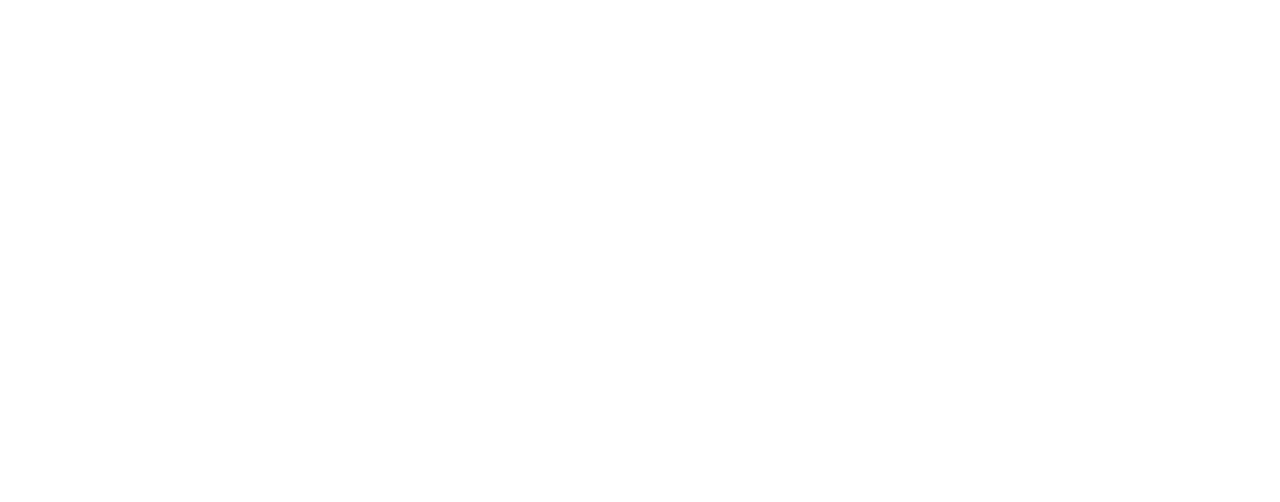
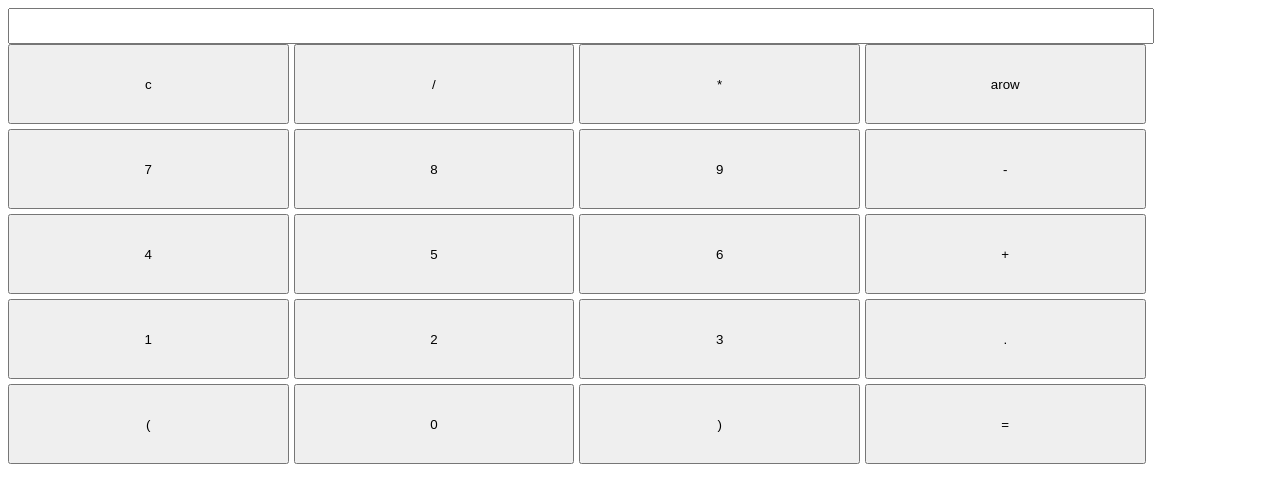
Before and after one commit to acciojob/calculator-Skyer3108, a website: page main.html in a window 1280 px wide. Drawn offline with Linux system fonts and the light colour scheme.

Commit message:
created a submission

```diff
--- a/main.html
+++ b/main.html
@@ -8,9 +8,46 @@
 
 <body>
 	<!-- the entire body must be written by student -->
+<div id='cal'>
+
+	<input type='text' id='input' readonly>
+
+	<div class='btn'>
+		<button id='clear'>c</button>
+		<button id='divide'>/</button>
+		<button id='mutiply'>*</button>
+		<button id='clear'>arow</button>
+		<button id='block7'>7</button>
+		<button id='block8'>8</button>
+		<button id='block9'>9</button>
+		<button id='minus'>-</button>
+		<button id='block4'>4</button>
+		<button id='block5'>5</button>
+		<button id='block6'>6</button>
+		<button id='plus'>+</button>
+		<button id='block1'>1</button>
+		<button id='block2'>2</button>
+
+		<button id='block3'>3</button>
+		<button id='dot'>.</button>
+		<button id=''>(</button>
+		<button id='block0'>0</button>
+		<button id='clear'>)</button>
+		<button id='ans'>=</button>
+
+
+	</div>
+
+</div>
+
+
+
     <script type="text/javascript" src="./script.js">
 </script>
 
 </body>
 
+
+
+
 </html>
--- a/script.js
+++ b/script.js
@@ -1 +1,30 @@
 //your code here
+const input=document.getElementById('input')
+const bottons=document.querySelectorAll('button')
+
+
+bottons.forEach((button)=>{
+	button.addEventListener('click',()=>{
+
+		if(button.id==='clear'){
+			input.value=''
+		}
+
+		else if(button.id==='ans'){
+
+			try{
+				input.value=eval(input.value)
+			}
+			catch(error){
+
+			}
+		}
+
+		else{
+			input.value+=button.textContent
+		}
+
+
+
+	})
+})
--- a/styles.css
+++ b/styles.css
@@ -1,2 +1,20 @@
 
 /* Your CSS Code here. */
+.btn{
+	display: grid;
+  grid-template-columns: repeat(4, 1fr);
+  gap: 5px;
+}
+button{
+	height:80px;
+}
+#cal{
+	width:90%;
+
+}
+
+input{
+	height:30px;
+	width:100%
+
+}
```
